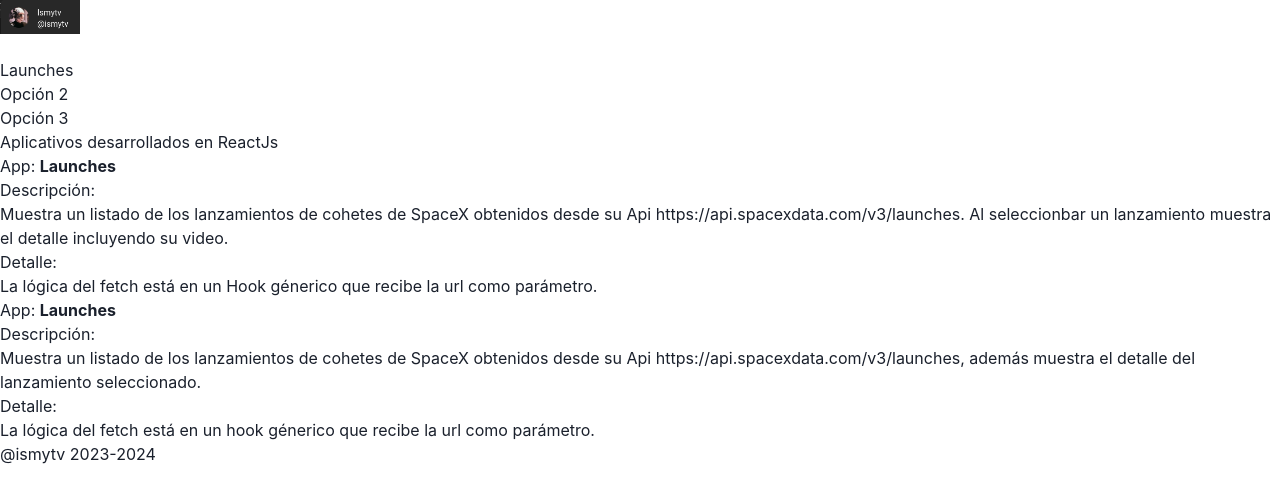
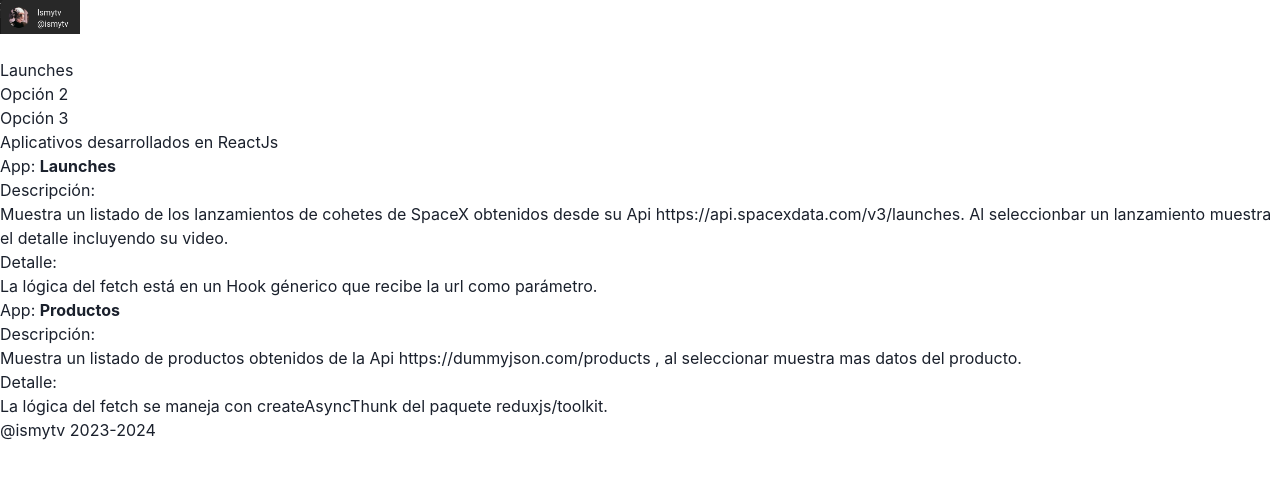
Before and after one commit to vengardus/example-react-vite, a React (Vite) app: page / in a window 1280 px wide. Shown: the top 502 px of the page. Built offline with nearby package versions, Linux system fonts and the light colour scheme.

Commit message:
opcion Products

```diff
--- a/src/components/home/Home.jsx
+++ b/src/components/home/Home.jsx
@@ -13,7 +13,7 @@
         {
           options.map(option => (
             <div className="flex-none w-full md:w-1/2">
-              <Link to='/launches'>
+              <Link to={ option.href }>
                 <div className="flex flex-col p-3 md:p-4 border-2 my-2 mx-3 border-gray-500 rounded-xl bg-gray-200 hover:bg-gray-100 space-y-2">
                   <div className="text-2xl font-bold">App: <strong className="underline underline-offset-4">{option.title}</strong></div>
                   <div className="text-xl font-bold">Descripción:</div>
--- a/src/components/alice03/ProductDetail.jsx
+++ b/src/components/products/ProductDetail.jsx
@@ -14,7 +14,7 @@
       <p>{product?.description}</p>
       <p>{product?.price}</p>
       <img src={product?.thumbnail} alt={product.title} />
-      <Link to="/alice03">Volver al listado</Link>
+      <Link to="/products">Volver al listado</Link>
     </div>
   );
 };
--- a/src/containers/pages/alice03.jsx
+++ /dev/null
@@ -1,11 +0,0 @@
-import { ProductList } from '../../components/alice03/ProductList';
-import { Layout } from '../../components/ui/Layout';
-
-
-export const Alice03 = () => {
-  return (
-    <Layout >
-      <ProductList />
-    </Layout>
-  );
-}
--- a/src/data/options.js
+++ b/src/data/options.js
@@ -9,12 +9,12 @@
         image: null
     },
     {
-        name: 'Launches',
-        href: '/launches',
+        name: 'Productos',
+        href: '/products',
         icon: null,
-        title: 'Launches',
-        description: 'Muestra un listado de los lanzamientos de cohetes de SpaceX obtenidos desde su Api https://api.spacexdata.com/v3/launches, además muestra el detalle del lanzamiento seleccionado.',
-        detail: 'La lógica del fetch está en un hook génerico que recibe la url como parámetro.',
+        title: 'Productos',
+        description: 'Muestra un listado de productos obtenidos de la Api https://dummyjson.com/products , al seleccionar muestra mas datos del producto. ',
+        detail: 'La lógica del fetch se maneja con createAsyncThunk del paquete reduxjs/toolkit.',
         image: null
     },
 ]
--- a/src/components/alice03/ProductDetailPage.jsx
+++ b/src/pages/ProductDetailPage.jsx
@@ -1,6 +1,6 @@
 import React from 'react'
-import { Layout } from '../ui/Layout'
-import ProductDetails from './ProductDetail'
+import { Layout } from '../components/ui/Layout'
+import ProductDetails from '../components/products/ProductDetail'
 import { useParams } from 'react-router-dom'
 
 export const ProductDetailPage = () => {
--- /dev/null
+++ b/src/pages/ProductsPage.jsx
@@ -0,0 +1,11 @@
+import { ProductList } from '../components/products/ProductList';
+import { Layout } from '../components/ui/Layout';
+
+
+export const ProductsPage = () => {
+  return (
+    <Layout >
+      <ProductList />
+    </Layout>
+  );
+}
```
Also changed, not shown: src/router.jsx (+4 -6 lines), src/components/products/ProductList.jsx (renamed from src/components/alice03/ProductList.jsx), 1 other file (tests, documents, lock files or other folders).
